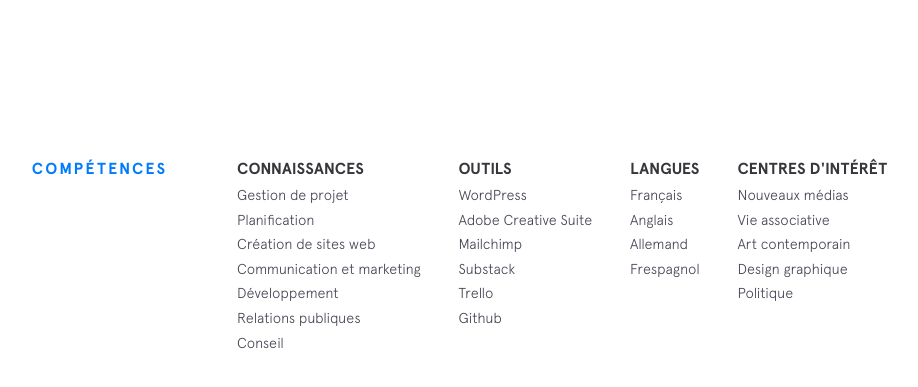
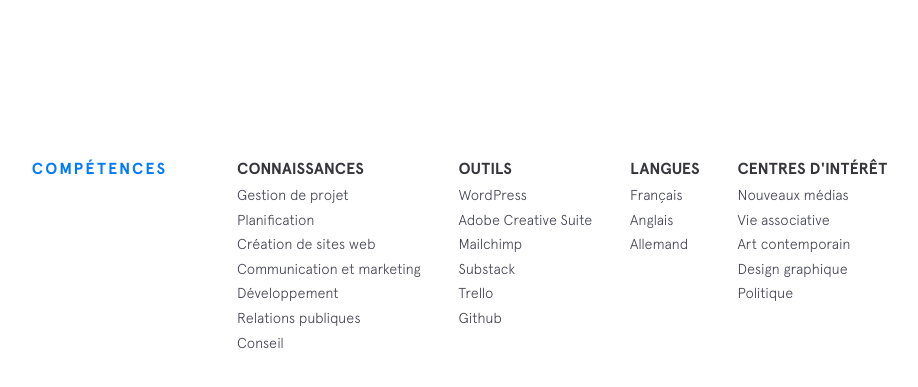
Before and after one commit to bthv1/baptistethevelein.fr, a Jekyll site: the page built from index.html, in a window 1280 px wide and 900 px high, scrolled down 1411 px. Shown: the top 387 px of the window, without its empty margins (213-1131 px from the left). Built offline with Jekyll 4.4.1, drawn with Linux system fonts in a browser that asks for light colours; nearby versions of some CDN libraries.

Commit message:
Update skills.yml

```diff
--- a/_data/skills.yml
+++ b/_data/skills.yml
@@ -19,7 +19,6 @@ tools:
   - item: Français
   - item: Anglais
   - item: Allemand
-  - item: Frespagnol
 
 design:
   - item: Nouveaux médias
```
